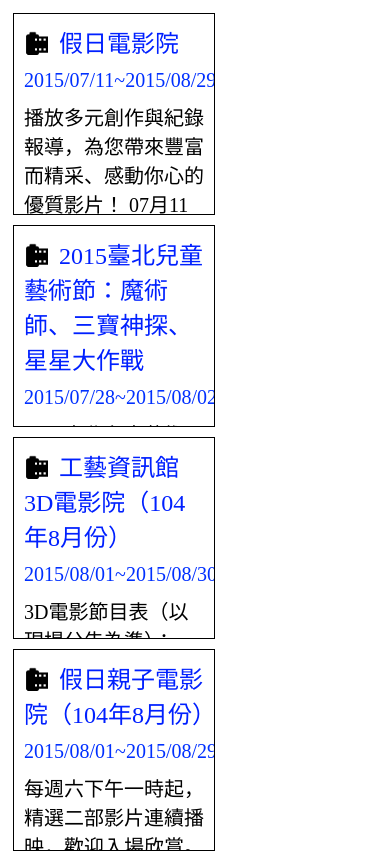
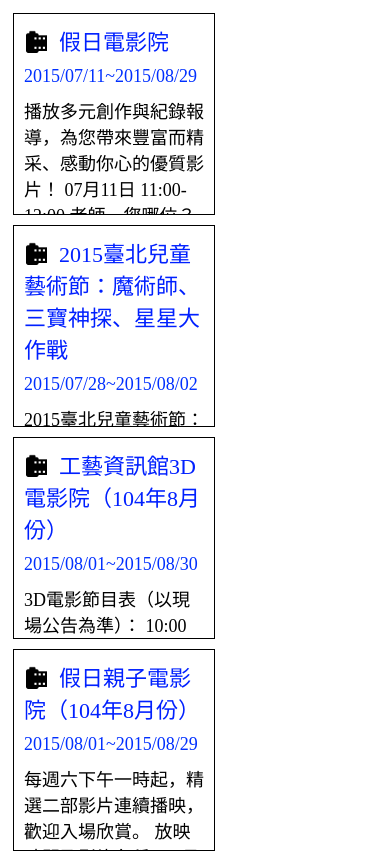
Before and after one commit to rk62pt/about_jquery, a plain HTML site: page info_movies.html in a window 390 px wide. Shown: the top 854 px of the page. Drawn offline with Linux system fonts and the light colour scheme.

Commit message:
font size change

```diff
--- a/stylesheets/infotag.css
+++ b/stylesheets/infotag.css
@@ -63,7 +63,7 @@
 @media only screen and (max-width: 768px) {
   .infotag div{
     margin : 10px 10px 10px 10px;
-    font-size:20px;
+    font-size:18px;
 
   }
   .infotag label{
@@ -73,13 +73,13 @@
     -webkit-background-size:contain;        /*for Google Chrome、Safari*/
     -o-background-size:contain;        /*for Opera*/
     background-size:contain;        /*for IE*/
-    font-size:24px;
+    font-size:22px;
     color:#0020FF;
     padding-left:35px;
   }
 
   .infotag-date{
-    font-size:18px;
+    font-size:16px;
     color:#0030FF;
   }
 }
```
